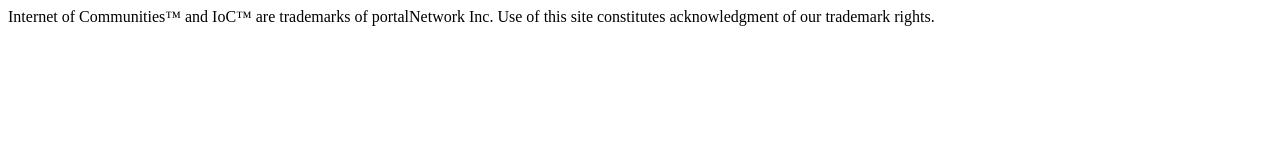
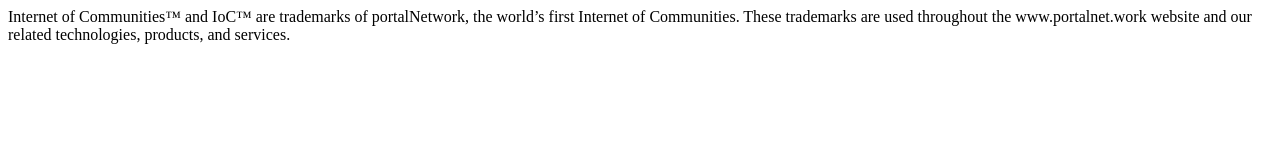
Before and after one commit to fixxxxxxer/internetofcommunities-tm.com, a plain HTML site: page index.html in a window 1280 px wide. Drawn offline with Linux system fonts and the light colour scheme.

Commit message:
Declaration of trademark wording update

```diff
--- a/index.html
+++ b/index.html
@@ -6,6 +6,7 @@
 <title>Internet of Communities™ (IoC™)</title>
 </head>
 <body>
-Internet of Communities™ and IoC™ are trademarks of portalNetwork Inc. Use of this site constitutes acknowledgment of our trademark rights.
+Internet of Communities™ and IoC™ are trademarks of portalNetwork, the world’s first Internet of Communities.
+These trademarks are used throughout the www.portalnet.work website and our related technologies, products, and services.
 </body>
 </html>
```
